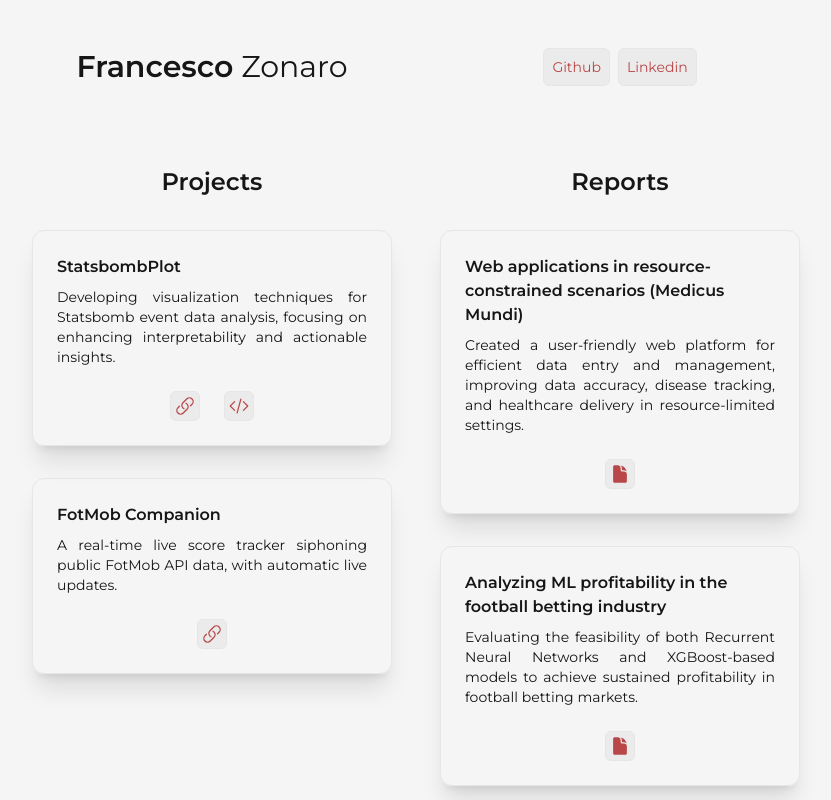
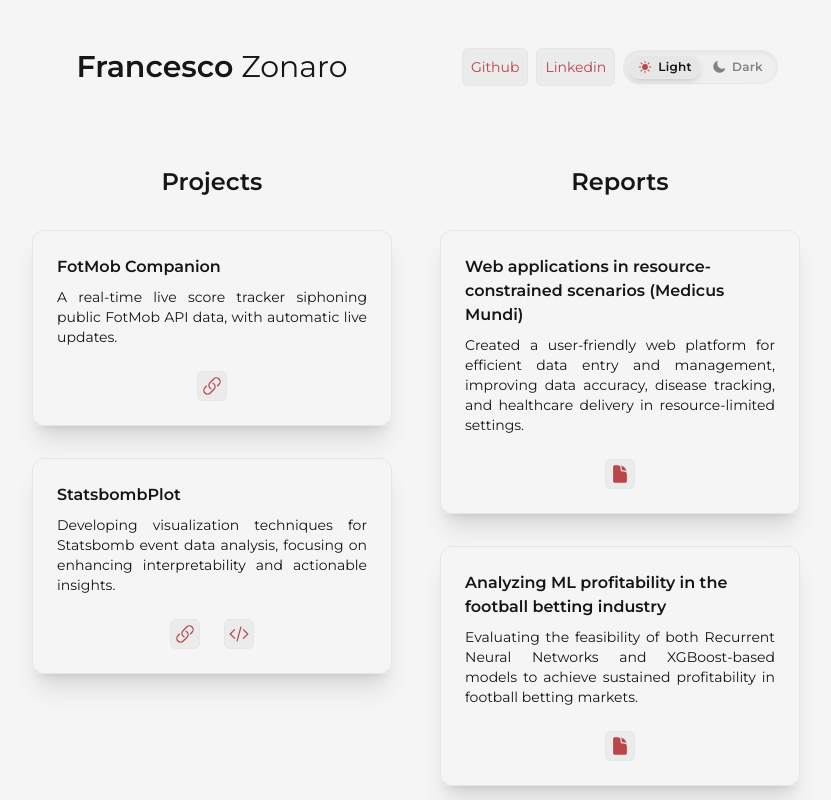
Before and after one commit to francescozonaro/francescozonaro.github.io, a React (Vite) app: page /fotmob-companion in a window 1280 px wide. Shown: the top 800 px of the page, without its empty margins (224-1055 px from the left). Built offline with nearby package versions, Linux system fonts and the light colour scheme; a web font is replaced by a local one.

Commit message:
dark mode

```diff
--- a/index.html
+++ b/index.html
@@ -1,10 +1,48 @@
 <!doctype html>
-<html lang="en" class="light-theme bg-background text-primary">
+<html lang="en">
   <head>
     <meta charset="utf-8" />
     <link rel="icon" type="image/x-icon" href="/favicon.ico" />
     <meta name="viewport" content="width=device-width, initial-scale=1.0" />
+    <meta name="color-scheme" content="light dark" />
     <title>Portfolio</title>
+    <style>
+      html,
+      body,
+      #root {
+        background-color: #f5f5f5;
+        color: #161616;
+        margin: 0;
+        padding: 0;
+        min-height: 100vh;
+      }
+      html.dark-theme,
+      html.dark-theme body,
+      html.dark-theme #root {
+        background-color: #121110;
+        color: #f5f0eb;
+      }
+    </style>
+    <script>
+      (function () {
+        try {
+          var stored = localStorage.getItem("theme");
+          var isDark = stored === "dark";
+          var root = document.documentElement;
+          if (isDark) {
+            root.classList.add("dark-theme");
+            root.classList.remove("light-theme");
+            root.style.backgroundColor = "#121110";
+            root.style.color = "#f5f0eb";
+          } else {
+            root.classList.add("light-theme");
+            root.classList.remove("dark-theme");
+            root.style.backgroundColor = "#f5f5f5";
+            root.style.color = "#161616";
+          }
+        } catch (e) {}
+      })();
+    </script>
   </head>
   <body>
     <div id="root"></div>
--- a/public/projects.json
+++ b/public/projects.json
@@ -1,5 +1,15 @@
 {
   "projects": [
+    {
+      "title": "FotMob Companion",
+      "description": "A real-time live score tracker siphoning public FotMob API data, with automatic live updates.",
+      "links": [
+        {
+          "type": "link",
+          "url": "/#/fotmob-companion"
+        }
+      ]
+    },
     {
       "title": "StatsbombPlot",
       "description": "Developing visualization techniques for Statsbomb event data analysis, focusing on enhancing interpretability and actionable insights.",
@@ -11,16 +21,6 @@
         {
           "type": "code",
           "url": "https://github.com/francescozonaro/statsbombplot"
-        }
-      ]
-    },
-    {
-      "title": "FotMob Companion",
-      "description": "A real-time live score tracker siphoning public FotMob API data, with automatic live updates.",
-      "links": [
-        {
-          "type": "link",
-          "url": "/#/fotmob-companion"
         }
       ]
     }
--- a/src/App.jsx
+++ b/src/App.jsx
@@ -1,10 +1,12 @@
 import { useEffect, useState } from "react";
+import { Link } from "react-router-dom";
 import {
   LinkIcon,
   CodeBracketIcon,
   DocumentIcon,
 } from "@heroicons/react/24/solid";
 import "./App.css";
+import ThemeToggle from "./components/ThemeToggle";
 
 function App() {
   const [data, setData] = useState({ projects: [], reports: [] });
@@ -14,7 +16,7 @@ function App() {
       .then((response) => response.json())
       .then((data) => setData(data))
       .catch((error) =>
-        console.error("Error fetching projects and reports:", error)
+        console.error("Error fetching projects and reports:", error),
       );
   }, []);
 
@@ -24,27 +26,41 @@ function App() {
         href={url}
         target="_blank"
         rel="noopener noreferrer"
-        class="cardComponent smallEnlarge align-middle justify-center flex p-1"
+        className="cardComponent smallEnlarge align-middle justify-center flex p-1"
       >
         <CodeBracketIcon className="h-5 w-5" />
       </a>
     ),
-    link: (url) => (
+    link: (url) => {
+      const isInternal = url.startsWith("/#/") || url.startsWith("/");
+      if (isInternal) {
+        const path = url.replace(/^\/#/, "");
+        return (
+          <Link
+            to={path}
+            className="cardComponent smallEnlarge align-middle justify-center flex p-1 text-secondary"
+          >
+            <LinkIcon className="h-5 w-5" />
+          </Link>
+        );
+      }
+      return (
         <a
           href={url}
           target="_blank"
           rel="noopener noreferrer"
-        class="cardComponent smallEnlarge align-middle justify-center flex p-1"
+          className="cardComponent smallEnlarge align-middle justify-center flex p-1"
         >
           <LinkIcon className="h-5 w-5" />
         </a>
-    ),
+      );
+    },
     pdf: (url) => (
       <a
         href={url}
         target="_blank"
         rel="noopener noreferrer"
-        class="cardComponent smallEnlarge align-middle justify-center flex p-1"
+        className="cardComponent smallEnlarge align-middle justify-center flex p-1"
       >
         <DocumentIcon className="h-5 w-5" />
       </a>
@@ -59,21 +75,24 @@ function App() {
             <strong>Francesco</strong> Zonaro
           </div>
         </div>
-        <div className="flex justify-center align-middle space-x-2">
+        <div className="flex justify-center items-center space-x-2">
           <a
             href="https://github.com/francescozonaro"
             target="_blank"
-            class="text-sm cardComponent smallEnlarge p-2"
+            rel="noopener noreferrer"
+            className="text-sm cardComponent smallEnlarge p-2"
           >
             Github
           </a>
           <a
             href="https://www.linkedin.com/in/francesco-zonaro-211234248/"
             target="_blank"
-            class="text-sm cardComponent smallEnlarge p-2"
+            rel="noopener noreferrer"
+            className="text-sm cardComponent smallEnlarge p-2"
           >
             Linkedin
           </a>
+          <ThemeToggle />
         </div>
 
         <div className="mt-12 text-left">
@@ -81,16 +100,19 @@ function App() {
 
           {data.projects.map((project, index) => (
             <div
-              class="mt-8 border-[0.5px] rounded-xl p-6 border-background-light shadow-xl"
-              key={index}
+              className="mt-8 border-[0.5px] rounded-xl p-6 border-background-light shadow-xl"
+              key={project.title || index}
             >
-              <div class="font-bold">{project.title}</div>
-              <div class="mt-2 text-sm text-justify">{project.description}</div>
-              <div class="flex justify-center space-x-6 mt-6">
-                {(() =>
-                  project.links.map(
-                    (link, index) => linkIcons[link.type]?.(link.url) || null
-                  ))()}
+              <div className="font-bold">{project.title}</div>
+              <div className="mt-2 text-sm text-justify">
+                {project.description}
+              </div>
+              <div className="flex justify-center space-x-6 mt-6">
+                {project.links.map((link, lIdx) => (
+                  <span key={lIdx}>
+                    {linkIcons[link.type]?.(link.url) || null}
+                  </span>
+                ))}
               </div>
             </div>
           ))}
@@ -101,16 +123,19 @@ function App() {
 
           {data.reports.map((report, index) => (
             <div
-              class="mt-8 border-[0.5px] rounded-xl p-6 border-background-light shadow-xl"
-              key={index}
+              className="mt-8 border-[0.5px] rounded-xl p-6 border-background-light shadow-xl"
+              key={report.title || index}
             >
-              <div class="font-bold">{report.title}</div>
-              <div class="mt-2 text-sm text-justify">{report.description}</div>
-              <div class="flex justify-center space-x-6 mt-6">
-                {(() =>
-                  report.links.map(
-                    (link, index) => linkIcons[link.type]?.(link.url) || null
-                  ))()}
+              <div className="font-bold">{report.title}</div>
+              <div className="mt-2 text-sm text-justify">
+                {report.description}
+              </div>
+              <div className="flex justify-center space-x-6 mt-6">
+                {report.links.map((link, lIdx) => (
+                  <span key={lIdx}>
+                    {linkIcons[link.type]?.(link.url) || null}
+                  </span>
+                ))}
               </div>
             </div>
           ))}
--- /dev/null
+++ b/src/components/ThemeToggle.jsx
@@ -0,0 +1,59 @@
+import PropTypes from "prop-types";
+import { SunIcon, MoonIcon } from "@heroicons/react/24/solid";
+import { useTheme } from "../context/ThemeContext";
+
+export default function ThemeToggle({ className = "" }) {
+  const { theme, setTheme } = useTheme();
+  const isDark = theme === "dark";
+
+  return (
+    <div
+      className={`relative inline-flex items-center p-1 rounded-full border border-background-light/80 bg-background-dark/60 backdrop-blur-md shadow-inner select-none ${className}`}
+      role="radiogroup"
+      aria-label="Theme selector"
+    >
+      {/* Light Option Button */}
+      <button
+        type="button"
+        role="radio"
+        aria-checked={!isDark}
+        onClick={() => setTheme("light")}
+        className={`relative z-10 px-2.5 py-1 rounded-full flex items-center space-x-1.5 text-xs font-semibold tracking-wide transition-all duration-200 cursor-pointer ${
+          !isDark ? "text-primary" : "text-primary/50 hover:text-primary/80"
+        }`}
+      >
+        <SunIcon
+          className={`h-3.5 w-3.5 transition-transform duration-200 ${!isDark ? "text-secondary scale-110" : ""}`}
+        />
+        <span>Light</span>
+      </button>
+
+      <button
+        type="button"
+        role="radio"
+        aria-checked={isDark}
+        onClick={() => setTheme("dark")}
+        className={`relative z-10 px-2.5 py-1 rounded-full flex items-center space-x-1.5 text-xs font-semibold tracking-wide transition-all duration-200 cursor-pointer ${
+          isDark ? "text-primary" : "text-primary/50 hover:text-primary/80"
+        }`}
+      >
+        <MoonIcon
+          className={`h-3.5 w-3.5 transition-transform duration-200 ${isDark ? "text-secondary scale-110" : ""}`}
+        />
+        <span>Dark</span>
+      </button>
+
+      <div
+        className={`absolute top-1 bottom-1 rounded-full bg-background-light border border-border-light/80 shadow-md transition-all duration-300 ease-out pointer-events-none ${
+          !isDark
+            ? "left-1 w-[calc(50%-4px)]"
+            : "left-[calc(50%+2px)] w-[calc(50%-4px)]"
+        }`}
+      />
+    </div>
+  );
+}
+
+ThemeToggle.propTypes = {
+  className: PropTypes.string,
+};
--- /dev/null
+++ b/src/context/ThemeContext.jsx
@@ -0,0 +1,84 @@
+import PropTypes from "prop-types";
+import { createContext, useContext, useEffect, useState } from "react";
+
+const ThemeContext = createContext();
+
+export function ThemeProvider({ children }) {
+  const [theme, setTheme] = useState(() => {
+    try {
+      const stored = localStorage.getItem("theme");
+      if (stored === "dark" || stored === "light") {
+        return stored;
+      }
+      return "light";
+    } catch {
+      return "light"; // Default fallback to light mode
+    }
+  });
+
+  useEffect(() => {
+    const root = document.documentElement;
+    if (theme === "dark") {
+      root.classList.add("dark-theme");
+      root.classList.remove("light-theme");
+      root.style.backgroundColor = "#121110";
+      root.style.color = "#f5f0eb";
+    } else {
+      root.classList.add("light-theme");
+      root.classList.remove("dark-theme");
+      root.style.backgroundColor = "#f5f5f5";
+      root.style.color = "#161616";
+    }
+    try {
+      localStorage.setItem("theme", theme);
+    } catch (e) {
+      console.error("Failed to set theme in localStorage:", e);
+    }
+  }, [theme]);
+
+  useEffect(() => {
+    const mediaQuery = window.matchMedia("(prefers-color-scheme: dark)");
+    const handleChange = (e) => {
+      try {
+        const stored = localStorage.getItem("theme");
+        if (!stored) {
+          setTheme(e.matches ? "dark" : "light");
+        }
+      } catch (err) {
+        console.error(err);
+      }
+    };
+
+    if (mediaQuery.addEventListener) {
+      mediaQuery.addEventListener("change", handleChange);
+      return () => mediaQuery.removeEventListener("change", handleChange);
+    }
+  }, []);
+
+  const toggleTheme = () => {
+    const root = document.documentElement;
+    root.classList.add("theme-transition");
+    setTheme((prev) => (prev === "dark" ? "light" : "dark"));
+    setTimeout(() => {
+      root.classList.remove("theme-transition");
+    }, 300);
+  };
+
+  return (
+    <ThemeContext.Provider value={{ theme, toggleTheme, setTheme }}>
+      {children}
+    </ThemeContext.Provider>
+  );
+}
+
+ThemeProvider.propTypes = {
+  children: PropTypes.node,
+};
+
+export function useTheme() {
+  const context = useContext(ThemeContext);
+  if (!context) {
+    throw new Error("useTheme must be used within a ThemeProvider");
+  }
+  return context;
+}
--- a/src/index.css
+++ b/src/index.css
@@ -3,30 +3,13 @@
 @tailwind utilities;
 
 @layer base {
-  /* The design is dark first and the naming convention was made with this in mind.
-      For example you should use --color-white for text, since we are in dark mode.
-      Switching to light mode you should still keep --color-white for text. This is because
-      we mapped how each color should transform during a theme change, so you just need to
-      write your css once. */
-  .dark-theme {
-    --color-background: 22 22 22;
-    --color-background-light: 44 44 44;
-    --color-background-dark: 18 18 18;
-
-    --color-border: 25 25 27;
-    --color-border-light: 47 47 51;
-    --color-border-dark: 14 14 15;
-
-    --color-primary: 210 210 210;
-    --color-primary-light: 240 240 240;
-    --color-primary-dark: 200 200 200;
-
-    --color-secondary: 185 70 72;
-    --color-secondary-light: 200 85 87;
-    --color-secondary-dark: 170 55 67;
+  :root {
+    color-scheme: dark light;
   }
 
+  :root,
   .light-theme {
+    color-scheme: light;
     --color-background: 245 245 245;
     --color-background-light: 230 230 230;
     --color-background-dark: 235 235 235;
@@ -44,11 +27,33 @@
     --color-secondary-dark: 170 55 67;
   }
 
+  .dark-theme {
+    color-scheme: dark;
+    --color-background: 18 17 16;
+    --color-background-light: 45 40 35;
+    --color-background-dark: 30 27 24;
+
+    --color-border: 42 38 33;
+    --color-border-light: 62 55 46;
+    --color-border-dark: 24 22 19;
+
+    --color-primary: 245 240 235;
+    --color-primary-light: 255 252 248;
+    --color-primary-dark: 205 198 188;
+
+    --color-secondary: 129 140 248;
+    --color-secondary-light: 165 180 252;
+    --color-secondary-dark: 99 102 241;
+  }
+
   #root {
     overflow: hidden;
     box-sizing: border-box;
     margin: 0;
     padding: 0;
+    min-height: 100vh;
+    background-color: rgb(var(--color-background));
+    color: rgb(var(--color-primary));
   }
 
   *,
@@ -60,14 +65,46 @@
     scroll-behavior: smooth;
   }
 
+  html,
   body {
     box-sizing: border-box;
+    background-color: rgb(var(--color-background));
+    color: rgb(var(--color-primary));
+    min-height: 100vh;
+  }
+
+  html.theme-transition,
+  html.theme-transition *,
+  html.theme-transition *::before,
+  html.theme-transition *::after {
+    transition:
+      background-color 0.25s ease,
+      color 0.25s ease,
+      border-color 0.25s ease !important;
+  }
+
+  .dark-theme .shadow-xl {
+    box-shadow:
+      0 16px 36px -6px rgba(0, 0, 0, 0.75),
+      0 0 0 1px rgba(255, 255, 255, 0.06),
+      inset 0 1px 0 0 rgba(255, 255, 255, 0.08) !important;
+  }
+
+  .dark-theme .cardComponent {
+    box-shadow:
+      0 8px 24px -4px rgba(0, 0, 0, 0.6),
+      inset 0 1px 0 0 rgba(255, 255, 255, 0.06);
+  }
+
+  .dark-theme .cardComponent:hover {
+    box-shadow:
+      0 12px 32px -4px rgba(0, 0, 0, 0.8),
+      0 0 20px -2px rgba(var(--color-secondary) / 0.25),
+      inset 0 1px 0 0 rgba(255, 255, 255, 0.12);
   }
 }
 
 @layer utilities {
-  /* CSS variables cannot be referenced here */
-
   /* Hide scrollbar for IE, Edge and Firefox */
   .no-scrollbar {
     -ms-overflow-style: none; /* IE and Edge */
--- a/src/main.jsx
+++ b/src/main.jsx
@@ -4,6 +4,7 @@ import "./index.css";
 import App from "./App";
 import StatsbombShowcase from "./statsbomb-showcase/StatsbombShowcase";
 import FotmobCompanion from "./fotmob-companion/FotmobCompanion";
+import { ThemeProvider } from "./context/ThemeContext";
 
 import {
   // createBrowserRouter,
@@ -29,6 +30,8 @@ const router = createHashRouter([
 const root = ReactDOM.createRoot(document.getElementById("root"));
 root.render(
   <React.StrictMode>
-    <RouterProvider router={router} />
+    <ThemeProvider>
+      <RouterProvider router={router} />
+    </ThemeProvider>
   </React.StrictMode>
 );
--- a/tailwind.config.js
+++ b/tailwind.config.js
@@ -1,5 +1,6 @@
 /** @type {import('tailwindcss').Config} */
 export default {
+  darkMode: "class",
   content: ["./index.html", "./src/**/*.{js,ts,jsx,tsx}"],
   theme: {
     extend: {
```
Also changed, not shown: src/fotmob-companion/FotmobCompanion.jsx (+39 -15 lines), src/statsbomb-showcase/StatsbombShowcase.css (+4 -6 lines), src/statsbomb-showcase/StatsbombShowcase.jsx (+12 -3 lines). Lines whose indentation alone changed are shown as unchanged.
